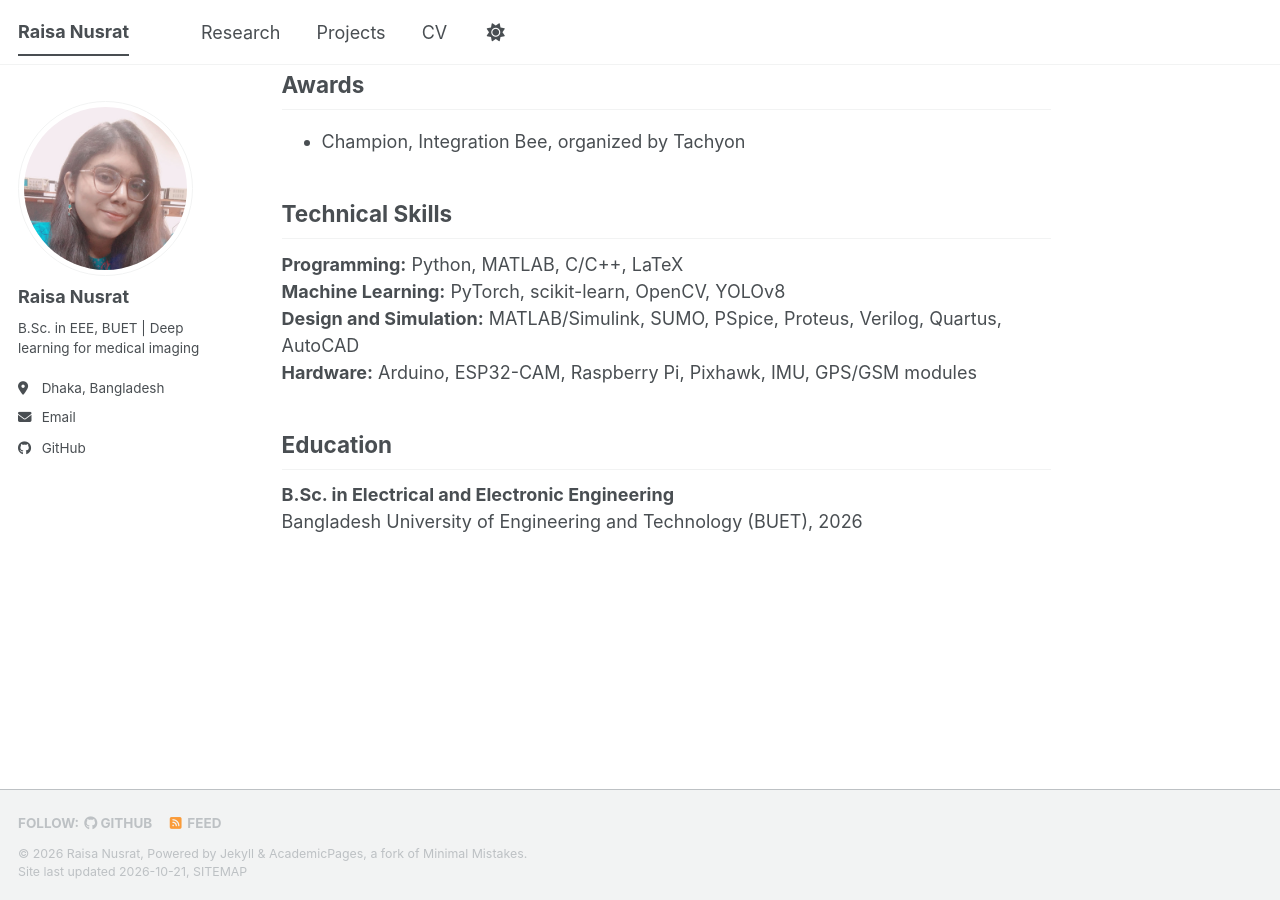
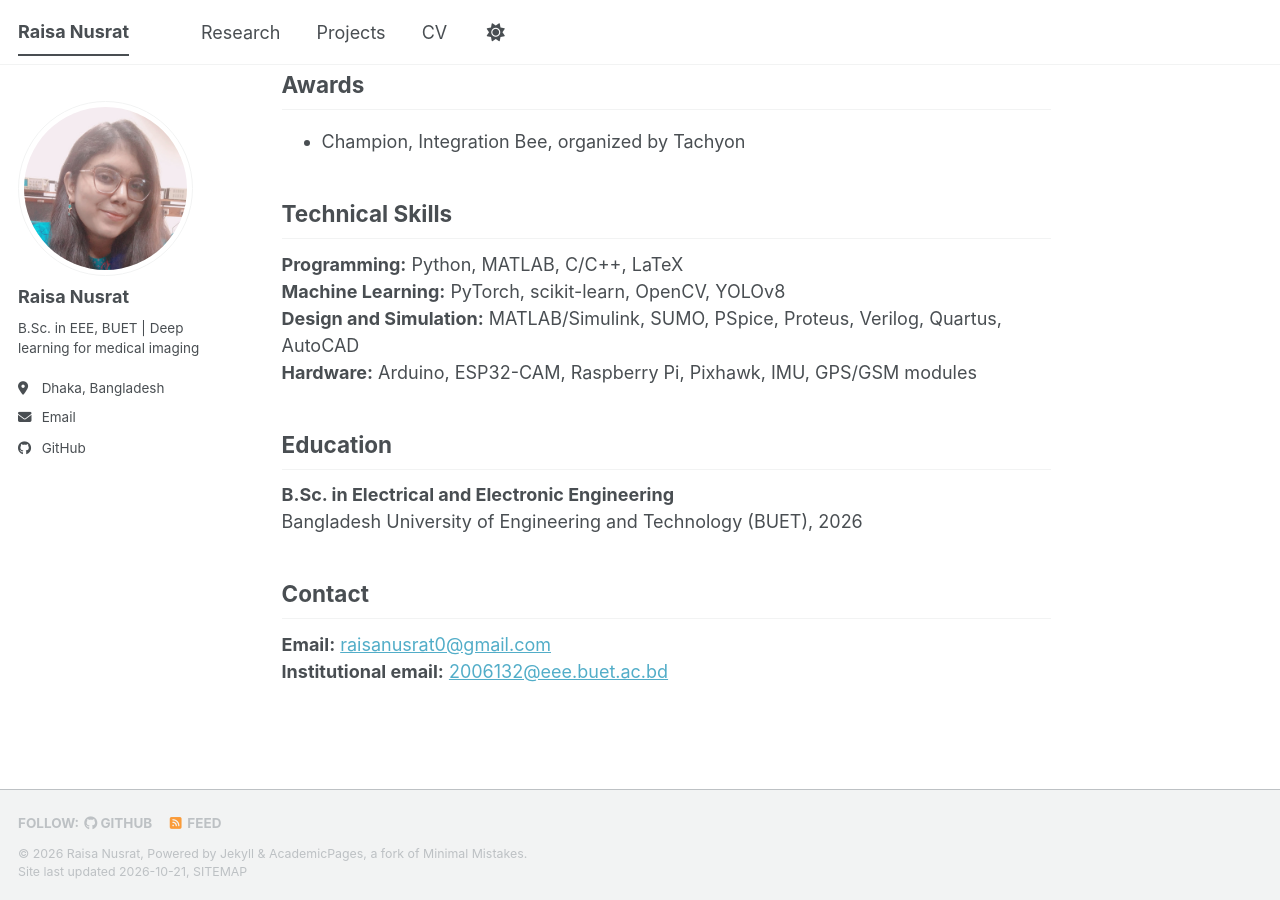
Before and after one commit to raisa-nusrat/raisa-nusrat.github.io, a Jekyll site: the page built from _pages/about.md, in a window 1280 px wide and 900 px high, scrolled down 2050 px. Built offline with Jekyll 4.4.1, drawn with Linux system fonts in a browser that asks for light colours; a style sheet for code colours, icons or effects is not loaded.

Commit message:
Add files via upload

```diff
--- a/_pages/about.md
+++ b/_pages/about.md
@@ -78,3 +78,8 @@ Satellite communication, high-power RF transmission, and studio broadcasting ele
 
 **B.Sc. in Electrical and Electronic Engineering**
 Bangladesh University of Engineering and Technology (BUET), 2026
+
+## Contact
+
+**Email:** [raisanusrat0@gmail.com](mailto:raisanusrat0@gmail.com)
+**Institutional email:** [2006132@eee.buet.ac.bd](mailto:2006132@eee.buet.ac.bd)
```
